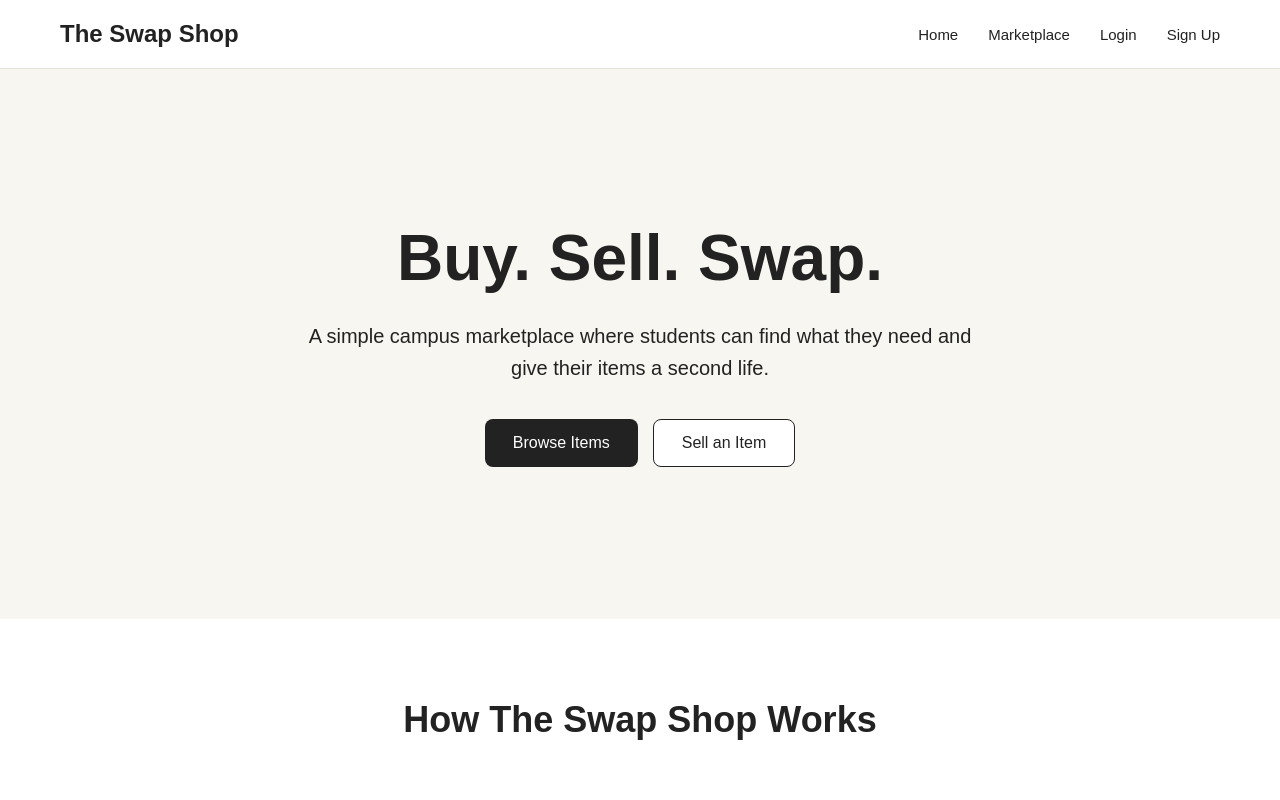
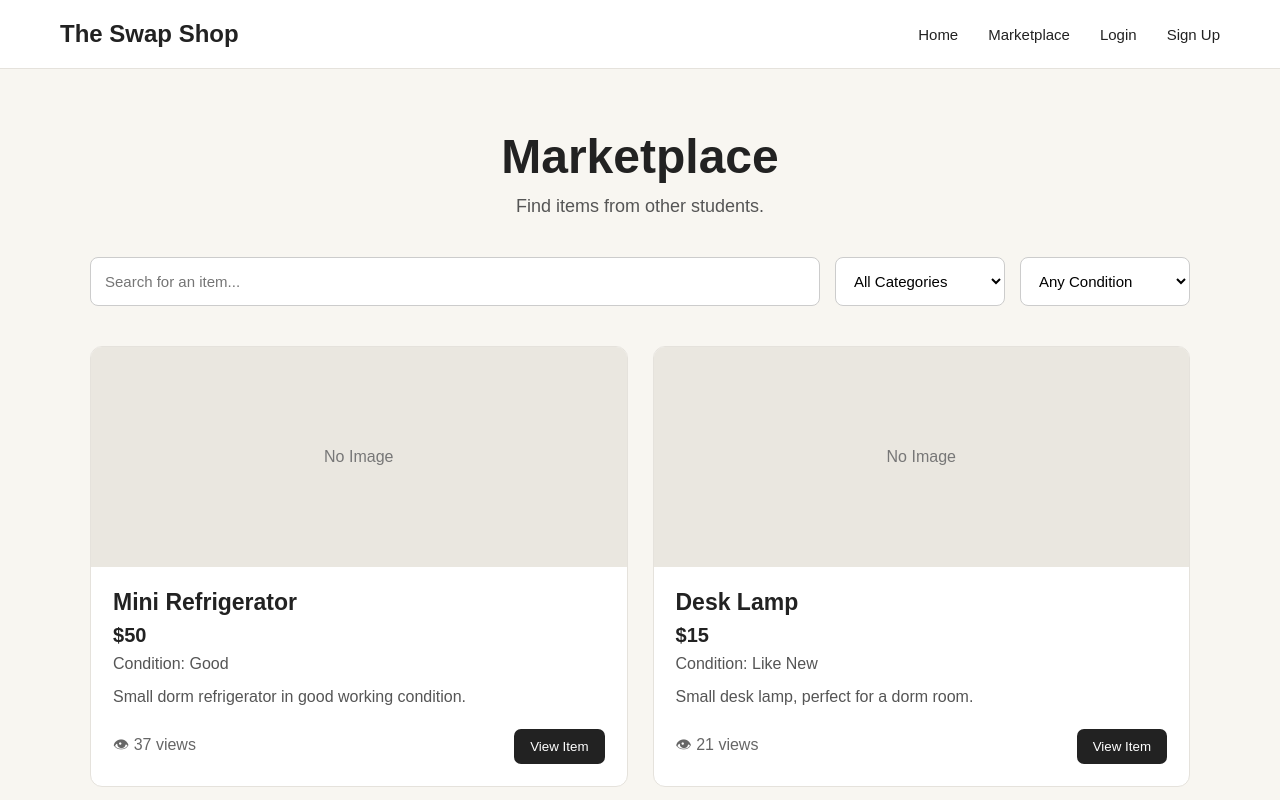
Before and after one commit to shoureen/The-Swap-Shop-, a React app in the folder frontend/: page /marketplace in a window 1280 px wide. Shown: the top 800 px of the page. Built offline with nearby package versions, Linux system fonts and the light colour scheme; the HTML template or start-up script is replaced by a standard one.

Commit message:
Add marketplace and listing search

```diff
--- a/frontend/package.json
+++ b/frontend/package.json
@@ -11,7 +11,8 @@
   },
   "dependencies": {
     "react": "^19.2.8",
-    "react-dom": "^19.2.8"
+    "react-dom": "^19.2.8",
+    "react-router-dom": "^7.18.4"
   },
   "devDependencies": {
     "@eslint/js": "^10.0.1",
--- a/frontend/src/App.css
+++ b/frontend/src/App.css
@@ -102,3 +102,123 @@
 .step p {
   line-height: 1.6;
 }
+/* Marketplace */
+
+.marketplace {
+  min-height: 100vh;
+  padding: 60px;
+  background-color: #f8f6f1;
+}
+
+.marketplace-header {
+  text-align: center;
+  margin-bottom: 40px;
+}
+
+.marketplace-header h1 {
+  font-size: 48px;
+  margin-bottom: 12px;
+}
+
+.marketplace-header p {
+  font-size: 18px;
+  color: #555;
+}
+
+.marketplace-controls {
+  max-width: 1100px;
+  margin: 0 auto 40px;
+  display: flex;
+  gap: 15px;
+}
+
+.marketplace-controls input,
+.marketplace-controls select {
+  padding: 14px;
+  border: 1px solid #ccc;
+  border-radius: 8px;
+  background-color: white;
+  font-size: 15px;
+}
+
+.marketplace-controls input {
+  flex: 1;
+}
+
+.marketplace-controls select {
+  min-width: 170px;
+}
+
+.listing-grid {
+  max-width: 1100px;
+  margin: auto;
+  display: grid;
+  grid-template-columns: repeat(2, 1fr);
+  gap: 25px;
+}
+
+.listing-card {
+  background-color: white;
+  border-radius: 12px;
+  overflow: hidden;
+  border: 1px solid #e5e2dc;
+}
+
+.listing-image {
+  height: 220px;
+  background-color: #eae7e0;
+  display: flex;
+  justify-content: center;
+  align-items: center;
+  color: #777;
+}
+
+.listing-info {
+  padding: 22px;
+}
+
+.listing-info h3 {
+  font-size: 23px;
+  margin-bottom: 8px;
+}
+
+.listing-price {
+  font-size: 20px;
+  font-weight: bold;
+  margin-bottom: 8px;
+}
+
+.listing-condition {
+  color: #555;
+  margin-bottom: 12px;
+}
+
+.listing-description {
+  color: #555;
+  line-height: 1.5;
+  margin-bottom: 20px;
+}
+
+.listing-footer {
+  display: flex;
+  justify-content: space-between;
+  align-items: center;
+}
+
+.listing-footer span {
+  color: #666;
+}
+
+.listing-footer button {
+  padding: 10px 16px;
+  border: none;
+  border-radius: 7px;
+  background-color: #222;
+  color: white;
+}
+
+.no-results {
+  text-align: center;
+  margin-top: 40px;
+  color: #666;
+}
--- a/frontend/src/App.jsx
+++ b/frontend/src/App.jsx
@@ -1,12 +1,22 @@
+import { BrowserRouter, Routes, Route } from "react-router-dom";
+
 import Navbar from "./components/Navbar";
 import Home from "./pages/Home";
+import Marketplace from "./pages/Marketplace";
 
 function App() {
   return (
-    <>
+    <BrowserRouter>
       <Navbar />
-      <Home />
-    </>
+
+      <Routes>
+        <Route path="/" element={<Home />} />
+        <Route
+          path="/marketplace"
+          element={<Marketplace />}
+        />
+      </Routes>
+    </BrowserRouter>
   );
 }
 
--- /dev/null
+++ b/frontend/src/components/ListingCard.jsx
@@ -0,0 +1,33 @@
+function ListingCard({ listing }) {
+  return (
+    <div className="listing-card">
+      <div className="listing-image">
+        <span>No Image</span>
+      </div>
+
+      <div className="listing-info">
+        <h3>{listing.title}</h3>
+
+        <p className="listing-price">
+          ${listing.price}
+        </p>
+
+        <p className="listing-condition">
+          Condition: {listing.condition}
+        </p>
+
+        <p className="listing-description">
+          {listing.description}
+        </p>
+
+        <div className="listing-footer">
+          <span>👁 {listing.views} views</span>
+
+          <button>View Item</button>
+        </div>
+      </div>
+    </div>
+  );
+}
+
+export default ListingCard;
--- a/frontend/src/components/Navbar.jsx
+++ b/frontend/src/components/Navbar.jsx
@@ -1,15 +1,26 @@
+import { Link } from "react-router-dom";
+
 function Navbar() {
   return (
     <nav className="navbar">
       <div className="navbar-logo">
-        The Swap Shop
+        <Link to="/">The Swap Shop</Link>
       </div>
 
       <div className="navbar-links">
-        <a href="/">Home</a>
-        <a href="/marketplace">Marketplace</a>
-        <a href="/login">Login</a>
-        <a href="/register">Sign Up</a>
+        <Link to="/">Home</Link>
+
+        <Link to="/marketplace">
+          Marketplace
+        </Link>
+
+        <Link to="/login">
+          Login
+        </Link>
+
+        <Link to="/register">
+          Sign Up
+        </Link>
       </div>
     </nav>
   );
--- /dev/null
+++ b/frontend/src/pages/Marketplace.jsx
@@ -0,0 +1,105 @@
+import { useState } from "react";
+import ListingCard from "../components/ListingCard";
+
+function Marketplace() {
+  const [search, setSearch] = useState("");
+
+  const listings = [
+    {
+      id: 1,
+      title: "Mini Refrigerator",
+      price: 50,
+      condition: "Good",
+      description:
+        "Small dorm refrigerator in good working condition.",
+      views: 37,
+    },
+    {
+      id: 2,
+      title: "Desk Lamp",
+      price: 15,
+      condition: "Like New",
+      description:
+        "Small desk lamp, perfect for a dorm room.",
+      views: 21,
+    },
+    {
+      id: 3,
+      title: "Calculus Textbook",
+      price: 30,
+      condition: "Good",
+      description:
+        "Used calculus textbook with minimal highlighting.",
+      views: 14,
+    },
+    {
+      id: 4,
+      title: "Twin XL Sheets",
+      price: 20,
+      condition: "Like New",
+      description:
+        "Clean Twin XL sheets, barely used.",
+      views: 9,
+    },
+  ];
+
+  const filteredListings = listings.filter((listing) =>
+    listing.title.toLowerCase().includes(search.toLowerCase())
+  );
+
+  return (
+    <main className="marketplace">
+      <section className="marketplace-header">
+        <h1>Marketplace</h1>
+
+        <p>
+          Find items from other students.
+        </p>
+      </section>
+
+      <section className="marketplace-controls">
+        <input
+          type="text"
+          placeholder="Search for an item..."
+          value={search}
+          onChange={(event) => setSearch(event.target.value)}
+        />
+
+        <select>
+          <option>All Categories</option>
+          <option>Textbooks</option>
+          <option>Electronics</option>
+          <option>Furniture</option>
+          <option>Clothing</option>
+          <option>Dorm Supplies</option>
+          <option>Other</option>
+        </select>
+
+        <select>
+          <option>Any Condition</option>
+          <option>New</option>
+          <option>Like New</option>
+          <option>Good</option>
+          <option>Fair</option>
+        </select>
+      </section>
+
+      <section className="listing-grid">
+        {filteredListings.map((listing) => (
+          <ListingCard
+            key={listing.id}
+            listing={listing}
+          />
+        ))}
+      </section>
+
+      {filteredListings.length === 0 && (
+        <p className="no-results">
+          No items found.
+        </p>
+      )}
+    </main>
+  );
+}
+
+export default Marketplace;
```
Also changed, not shown: 1 other file (tests, documents, lock files or other folders).
